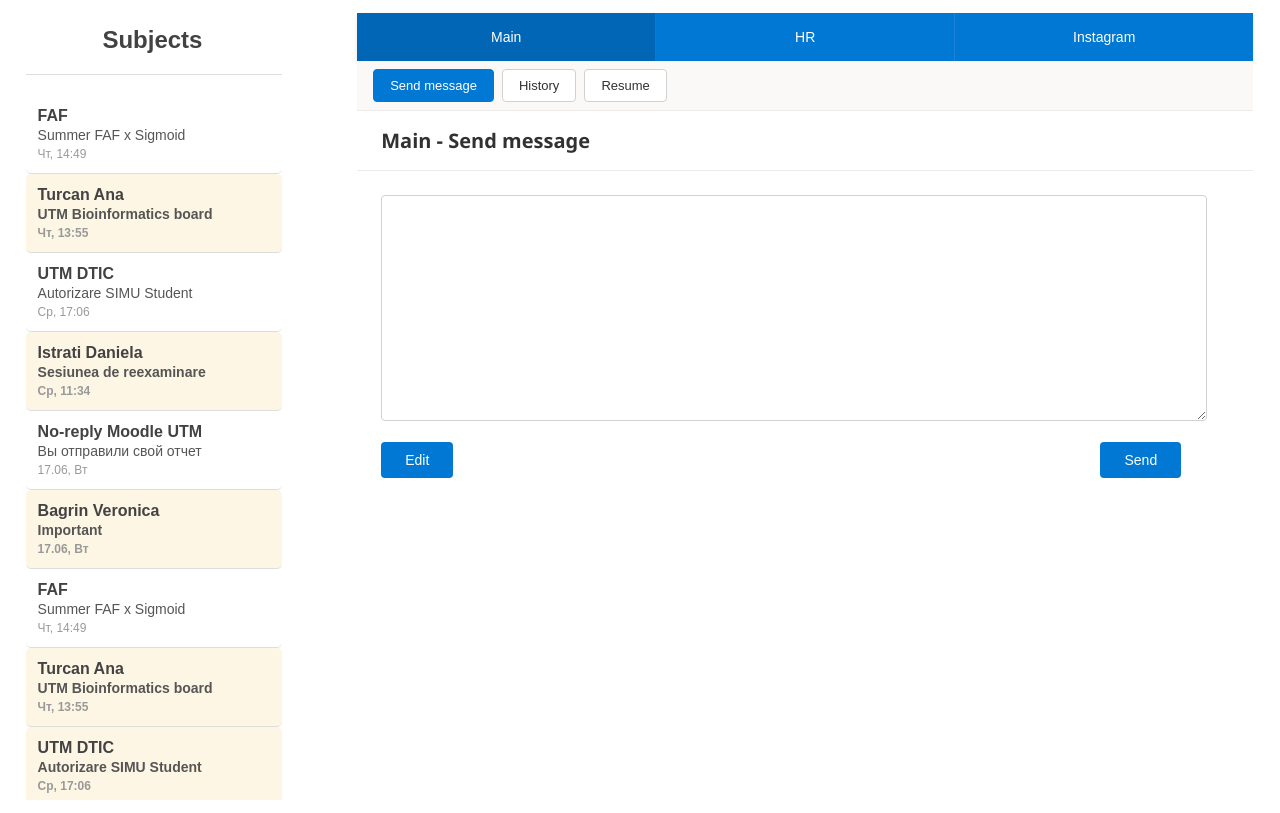
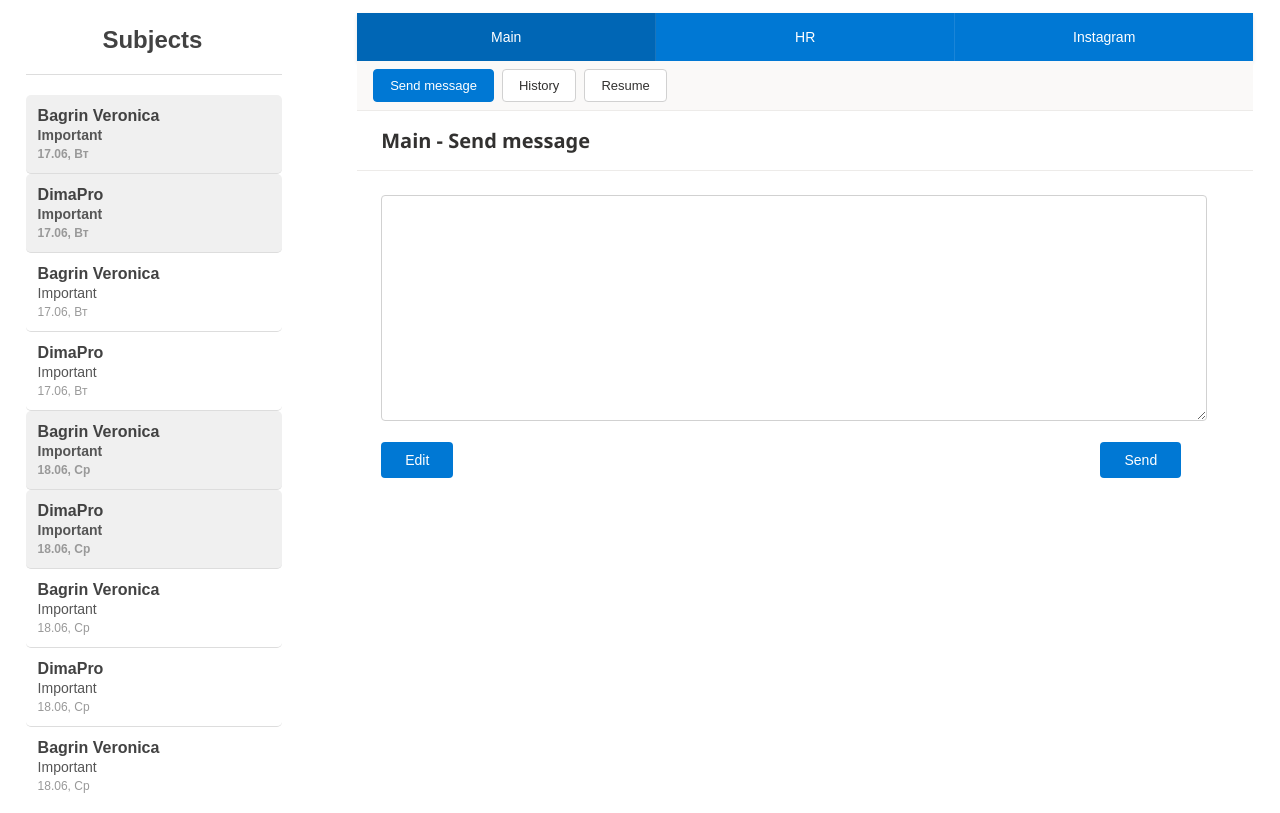
Before and after one commit to MariaIscariot/Team_2, a React (Vite) app in the folder front/: page / in a window 1280 px wide. Built offline with nearby package versions, Linux system fonts and the light colour scheme.

Commit message:
Fixed bugs

```diff
--- a/front/src/components/MainBody/MainBody.jsx
+++ b/front/src/components/MainBody/MainBody.jsx
@@ -7,7 +7,28 @@ import Rezume from './Subcomponents/Rezume.jsx';
 export default function MainBody({ message }) {
   const [activeTab, setActiveTab] = useState('Main');
   const [activeAction, setActiveAction] = useState('Send message');
-  const [sentMessages, setSentMessages] = useState([]);
+  const [sentMessages, setSentMessages] = useState([
+  { id: 1, sender: 'Bagrin Veronica', reciever: 'DimaPro', subject: 'Important', description: 'Привет! Нужно обсудить проект.', time: '17.06, Вт', seen: false },
+  { id: 2, sender: 'DimaPro', reciever: 'Bagrin Veronica', subject: 'Important', description: 'Привет! Конечно, что именно?', time: '17.06, Вт', seen: false },
+  { id: 3, sender: 'Bagrin Veronica', reciever: 'DimaPro', subject: 'Important', description: 'По поводу сроков сдачи.', time: '17.06, Вт', seen: true },
+  { id: 4, sender: 'DimaPro', reciever: 'Bagrin Veronica', subject: 'Important', description: 'Я думаю, успеем к пятнице.', time: '17.06, Вт', seen: true },
+  { id: 5, sender: 'Bagrin Veronica', reciever: 'DimaPro', subject: 'Important', description: 'Хорошо, тогда начинаем завтра.', time: '18.06, Ср', seen: false },
+  { id: 6, sender: 'DimaPro', reciever: 'Bagrin Veronica', subject: 'Important', description: 'Окей, какие задачи на меня?', time: '18.06, Ср', seen: false },
+  { id: 7, sender: 'Bagrin Veronica', reciever: 'DimaPro', subject: 'Important', description: 'Сделай макет и опиши архитектуру.', time: '18.06, Ср', seen: true },
+  { id: 8, sender: 'DimaPro', reciever: 'Bagrin Veronica', subject: 'Important', description: 'Принято, к вечеру отправлю.', time: '18.06, Ср', seen: true },
+  { id: 9, sender: 'Bagrin Veronica', reciever: 'DimaPro', subject: 'Important', description: 'Спасибо, жду!', time: '18.06, Ср', seen: true },
+  { id: 10, sender: 'DimaPro', reciever: 'Bagrin Veronica', subject: 'Important', description: 'Отправил на почту, проверь.', time: '18.06, Ср', seen: false },
+  { id: 11, sender: 'Bagrin Veronica', reciever: 'DimaPro', subject: 'Important', description: 'Всё отлично, только пара правок.', time: '18.06, Ср', seen: false },
+  { id: 12, sender: 'DimaPro', reciever: 'Bagrin Veronica', subject: 'Important', description: 'Исправлю сейчас.', time: '18.06, Ср', seen: true },
+  { id: 13, sender: 'Bagrin Veronica', reciever: 'DimaPro', subject: 'Important', description: 'Спасибо большое!', time: '18.06, Ср', seen: true },
+  { id: 14, sender: 'DimaPro', reciever: 'Bagrin Veronica', subject: 'Important', description: 'Всегда рад помочь!', time: '18.06, Ср', seen: true },
+  { id: 15, sender: 'Bagrin Veronica', reciever: 'DimaPro', subject: 'Important', description: 'Давай ещё обсудим UI?', time: '19.06, Чт', seen: false },
+  { id: 16, sender: 'DimaPro', reciever: 'Bagrin Veronica', subject: 'Important', description: 'Да, у меня есть пара идей.', time: '19.06, Чт', seen: false },
+  { id: 17, sender: 'Bagrin Veronica', reciever: 'DimaPro', subject: 'Important', description: 'Круто, покажешь вечером?', time: '19.06, Чт', seen: true },
+  { id: 18, sender: 'DimaPro', reciever: 'Bagrin Veronica', subject: 'Important', description: 'Да, подготовлю всё.', time: '19.06, Чт', seen: true },
+  { id: 19, sender: 'Bagrin Veronica', reciever: 'DimaPro', subject: 'Important', description: 'Жду, удачи!', time: '19.06, Чт', seen: true },
+  { id: 20, sender: 'DimaPro', reciever: 'Bagrin Veronica', subject: 'Important', description: 'Спасибо!', time: '19.06, Чт', seen: true },
+]);
 
   const renderContent = () => {
     switch (activeAction) {
@@ -16,7 +37,6 @@ export default function MainBody({ message }) {
       case 'History':
         return (
           <div className={styles.historySection}>
-            <h3>Istoric Mesaje</h3>
             {sentMessages.length === 0 ? (
               <p>Nu există mesaje trimise încă.</p>
             ) : <History sentMessages={sentMessages} />}
--- a/front/src/components/MainBody/Subcomponents/History.jsx
+++ b/front/src/components/MainBody/Subcomponents/History.jsx
@@ -1,125 +1,15 @@
-import React, { useState } from 'react';
+import  { useState } from 'react';
 import MessageItem from '../../Subjects/Subcomponents/MessageItem.jsx';
-
-const messages = [
-  {
-    sender: 'FAF',
-    subject: 'Summer FAF x Sigmoid',
-    time: 'Thu, 14:49',
-    message: 'Join our special summer event in collaboration with Sigmoid. Details inside.'
-  },
-  {
-    sender: 'Turcan Ana',
-    subject: 'UTM Bioinformatics board',
-    time: 'Thu, 13:55',
-    message: 'Please check the updated agenda for the Bioinformatics board meeting.'
-  },
-  {
-    sender: 'UTM DTIC',
-    subject: 'SIMU Student Authorization',
-    time: 'Wed, 17:06',
-    message: 'Your SIMU student account has been authorized successfully.'
-  },
-  {
-    sender: 'Istrati Daniela',
-    subject: 'Re-examination Session',
-    time: 'Wed, 11:34',
-    message: 'You are registered for the re-examination session. Please review the schedule.'
-  },
-  {
-    sender: 'No-reply Moodle UTM',
-    subject: 'You have submitted your report',
-    time: 'Tue, 17.06',
-    message: 'Your report has been successfully submitted on the Moodle platform.'
-  },
-  {
-    sender: 'Bagrin Veronica',
-    subject: 'Important',
-    time: 'Tue, 17.06',
-    message: 'Please read the attached document carefully. It contains important information.'
-  },
-  {
-    sender: 'FAF',
-    subject: 'Summer FAF x Sigmoid',
-    time: 'Thu, 14:49',
-    message: 'Join our special summer event in collaboration with Sigmoid. Details inside.'
-  },
-  {
-    sender: 'Turcan Ana',
-    subject: 'UTM Bioinformatics board',
-    time: 'Thu, 13:55',
-    message: 'Please check the updated agenda for the Bioinformatics board meeting.'
-  },
-  {
-    sender: 'UTM DTIC',
-    subject: 'SIMU Student Authorization',
-    time: 'Wed, 17:06',
-    message: 'Your SIMU student account has been authorized successfully.'
-  },
-  {
-    sender: 'Istrati Daniela',
-    subject: 'Re-examination Session',
-    time: 'Wed, 11:34',
-    message: 'You are registered for the re-examination session. Please review the schedule.'
-  },
-  {
-    sender: 'No-reply Moodle UTM',
-    subject: 'You have submitted your report',
-    time: 'Tue, 17.06',
-    message: 'Your report has been successfully submitted on the Moodle platform.'
-  },
-  {
-    sender: 'Bagrin Veronica',
-    subject: 'Important',
-    time: 'Tue, 17.06',
-    message: 'Please read the attached document carefully. It contains important information.'
-  },
-  {
-    sender: 'FAF',
-    subject: 'Summer FAF x Sigmoid',
-    time: 'Thu, 14:49',
-    message: 'Join our special summer event in collaboration with Sigmoid. Details inside.'
-  },
-  {
-    sender: 'Turcan Ana',
-    subject: 'UTM Bioinformatics board',
-    time: 'Thu, 13:55',
-    message: 'Please check the updated agenda for the Bioinformatics board meeting.'
-  },
-  {
-    sender: 'UTM DTIC',
-    subject: 'SIMU Student Authorization',
-    time: 'Wed, 17:06',
-    message: 'Your SIMU student account has been authorized successfully.'
-  },
-  {
-    sender: 'Istrati Daniela',
-    subject: 'Re-examination Session',
-    time: 'Wed, 11:34',
-    message: 'You are registered for the re-examination session. Please review the schedule.'
-  },
-  {
-    sender: 'No-reply Moodle UTM',
-    subject: 'You have submitted your report',
-    time: 'Tue, 17.06',
-    message: 'Your report has been successfully submitted on the Moodle platform.'
-  },
-  {
-    sender: 'Bagrin Veronica',
-    subject: 'Important',
-    time: 'Tue, 17.06',
-    message: 'Please read the attached document carefully. It contains important information.'
-  },
-];
+import styles from '../index.module.css';
 
 export default function History({sentMessages}) {
   const [selectedIndex, setSelectedIndex] = useState(null);
 
   return (
     <div className={styles.historySection}>
-      <h3>Istoric Mesaje</h3>
+      <h3>Istoric Mesage</h3>
       <ul className={styles.messageList}>
-        {messages.map((msg, index) => (
+        {sentMessages.map((msg, index) => (
           <MessageItem
             key={index}
             sender={msg.sender}
--- a/front/src/components/Subjects/Subjects.jsx
+++ b/front/src/components/Subjects/Subjects.jsx
@@ -3,25 +3,28 @@ import styles from './index.module.css';
 import MessageItem from './Subcomponents/MessageItem.jsx';
 
 const messages = [
-  { sender: 'FAF', subject: 'Summer FAF x Sigmoid', time: 'Чт, 14:49', seen: true, id: 1 },
-  { sender: 'Turcan Ana', subject: 'UTM Bioinformatics board', time: 'Чт, 13:55', seen: false, id: 2 },
-  { sender: 'UTM DTIC', subject: 'Autorizare SIMU Student', time: 'Ср, 17:06', seen: true, id: 3 },
-  { sender: 'Istrati Daniela', subject: 'Sesiunea de reexaminare', time: 'Ср, 11:34', seen: false,  id: 4 },
-  { sender: 'No-reply Moodle UTM', subject: 'Вы отправили свой отчет', time: '17.06, Вт', seen: true, id: 5 },
-  { sender: 'Bagrin Veronica', subject: 'Important', time: '17.06, Вт', seen: false, id: 6 },
-  { sender: 'FAF', subject: 'Summer FAF x Sigmoid', time: 'Чт, 14:49', seen: true, id: 7 },
-  { sender: 'Turcan Ana', subject: 'UTM Bioinformatics board', time: 'Чт, 13:55', seen: false, id: 8 },
-  { sender: 'UTM DTIC', subject: 'Autorizare SIMU Student', time: 'Ср, 17:06', seen: false, id: 9 },
-  { sender: 'Istrati Daniela', subject: 'Sesiunea de reexaminare', time: 'Ср, 11:34', seen: true, id: 10 },
-  { sender: 'No-reply Moodle UTM', subject: 'Вы отправили свой отчет', time: '17.06, Вт', seen: false, id: 11 },
-  { sender: 'Bagrin Veronica', subject: 'Important', time: '17.06, Вт', seen: true, id: 12 },
-  { sender: 'FAF', subject: 'Summer FAF x Sigmoid', time: 'Чт, 14:49', seen: false, id: 13 },
-  { sender: 'Turcan Ana', subject: 'UTM Bioinformatics board', time: 'Чт, 13:55', seen: true, id: 14 },
-  { sender: 'UTM DTIC', subject: 'Autorizare SIMU Student', time: 'Ср, 17:06', seen: false, id: 15 },
-  { sender: 'Istrati Daniela', subject: 'Sesiunea de reexaminare', time: 'Ср, 11:34', seen: true, id: 16 },
-  { sender: 'No-reply Moodle UTM', subject: 'Вы отправили свой отчет', time: '17.06, Вт', seen: true, id: 17 },
-  { sender: 'Bagrin Veronica', subject: 'Important', time: '17.06, Вт', seen: false, id: 18 },
+  { id: 1, sender: 'Bagrin Veronica', reciever: 'DimaPro', subject: 'Important', description: 'Привет! Нужно обсудить проект.', time: '17.06, Вт', seen: false },
+  { id: 2, sender: 'DimaPro', reciever: 'Bagrin Veronica', subject: 'Important', description: 'Привет! Конечно, что именно?', time: '17.06, Вт', seen: false },
+  { id: 3, sender: 'Bagrin Veronica', reciever: 'DimaPro', subject: 'Important', description: 'По поводу сроков сдачи.', time: '17.06, Вт', seen: true },
+  { id: 4, sender: 'DimaPro', reciever: 'Bagrin Veronica', subject: 'Important', description: 'Я думаю, успеем к пятнице.', time: '17.06, Вт', seen: true },
+  { id: 5, sender: 'Bagrin Veronica', reciever: 'DimaPro', subject: 'Important', description: 'Хорошо, тогда начинаем завтра.', time: '18.06, Ср', seen: false },
+  { id: 6, sender: 'DimaPro', reciever: 'Bagrin Veronica', subject: 'Important', description: 'Окей, какие задачи на меня?', time: '18.06, Ср', seen: false },
+  { id: 7, sender: 'Bagrin Veronica', reciever: 'DimaPro', subject: 'Important', description: 'Сделай макет и опиши архитектуру.', time: '18.06, Ср', seen: true },
+  { id: 8, sender: 'DimaPro', reciever: 'Bagrin Veronica', subject: 'Important', description: 'Принято, к вечеру отправлю.', time: '18.06, Ср', seen: true },
+  { id: 9, sender: 'Bagrin Veronica', reciever: 'DimaPro', subject: 'Important', description: 'Спасибо, жду!', time: '18.06, Ср', seen: true },
+  { id: 10, sender: 'DimaPro', reciever: 'Bagrin Veronica', subject: 'Important', description: 'Отправил на почту, проверь.', time: '18.06, Ср', seen: false },
+  { id: 11, sender: 'Bagrin Veronica', reciever: 'DimaPro', subject: 'Important', description: 'Всё отлично, только пара правок.', time: '18.06, Ср', seen: false },
+  { id: 12, sender: 'DimaPro', reciever: 'Bagrin Veronica', subject: 'Important', description: 'Исправлю сейчас.', time: '18.06, Ср', seen: true },
+  { id: 13, sender: 'Bagrin Veronica', reciever: 'DimaPro', subject: 'Important', description: 'Спасибо большое!', time: '18.06, Ср', seen: true },
+  { id: 14, sender: 'DimaPro', reciever: 'Bagrin Veronica', subject: 'Important', description: 'Всегда рад помочь!', time: '18.06, Ср', seen: true },
+  { id: 15, sender: 'Bagrin Veronica', reciever: 'DimaPro', subject: 'Important', description: 'Давай ещё обсудим UI?', time: '19.06, Чт', seen: false },
+  { id: 16, sender: 'DimaPro', reciever: 'Bagrin Veronica', subject: 'Important', description: 'Да, у меня есть пара идей.', time: '19.06, Чт', seen: false },
+  { id: 17, sender: 'Bagrin Veronica', reciever: 'DimaPro', subject: 'Important', description: 'Круто, покажешь вечером?', time: '19.06, Чт', seen: true },
+  { id: 18, sender: 'DimaPro', reciever: 'Bagrin Veronica', subject: 'Important', description: 'Да, подготовлю всё.', time: '19.06, Чт', seen: true },
+  { id: 19, sender: 'Bagrin Veronica', reciever: 'DimaPro', subject: 'Important', description: 'Жду, удачи!', time: '19.06, Чт', seen: true },
+  { id: 20, sender: 'DimaPro', reciever: 'Bagrin Veronica', subject: 'Important', description: 'Спасибо!', time: '19.06, Чт', seen: true },
 ];
+
 
 export default function Subjects({ onSelectMessage }) {
   const [selectedIndex, setSelectedIndex] = useState(null);
--- a/front/src/components/Subjects/index.module.css
+++ b/front/src/components/Subjects/index.module.css
@@ -59,7 +59,7 @@
 }
 
 .unread {
-  background-color: #fef6e4;
+  background-color: #f0f0f0;
   font-weight: 600;
 }
 
```
